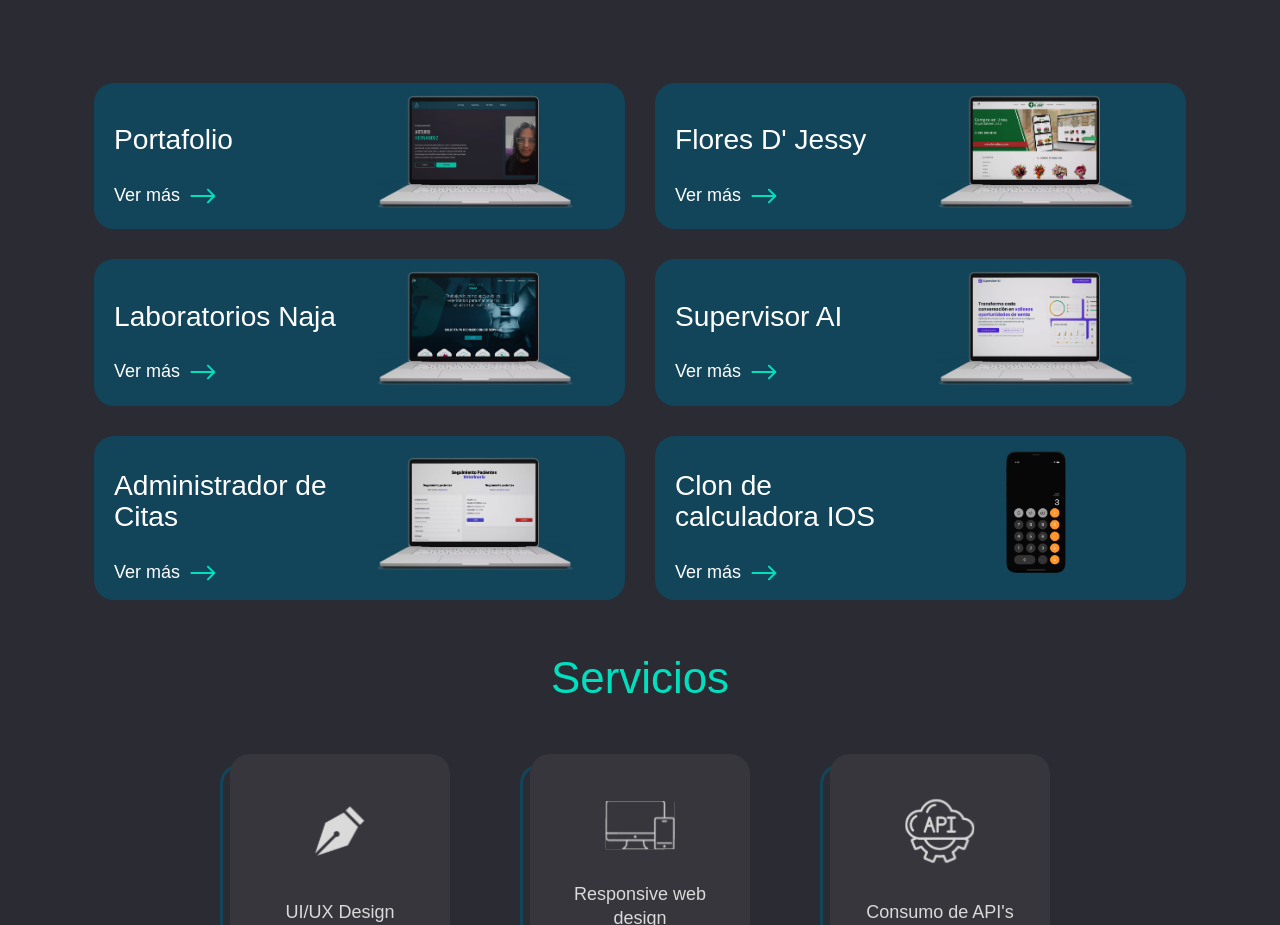
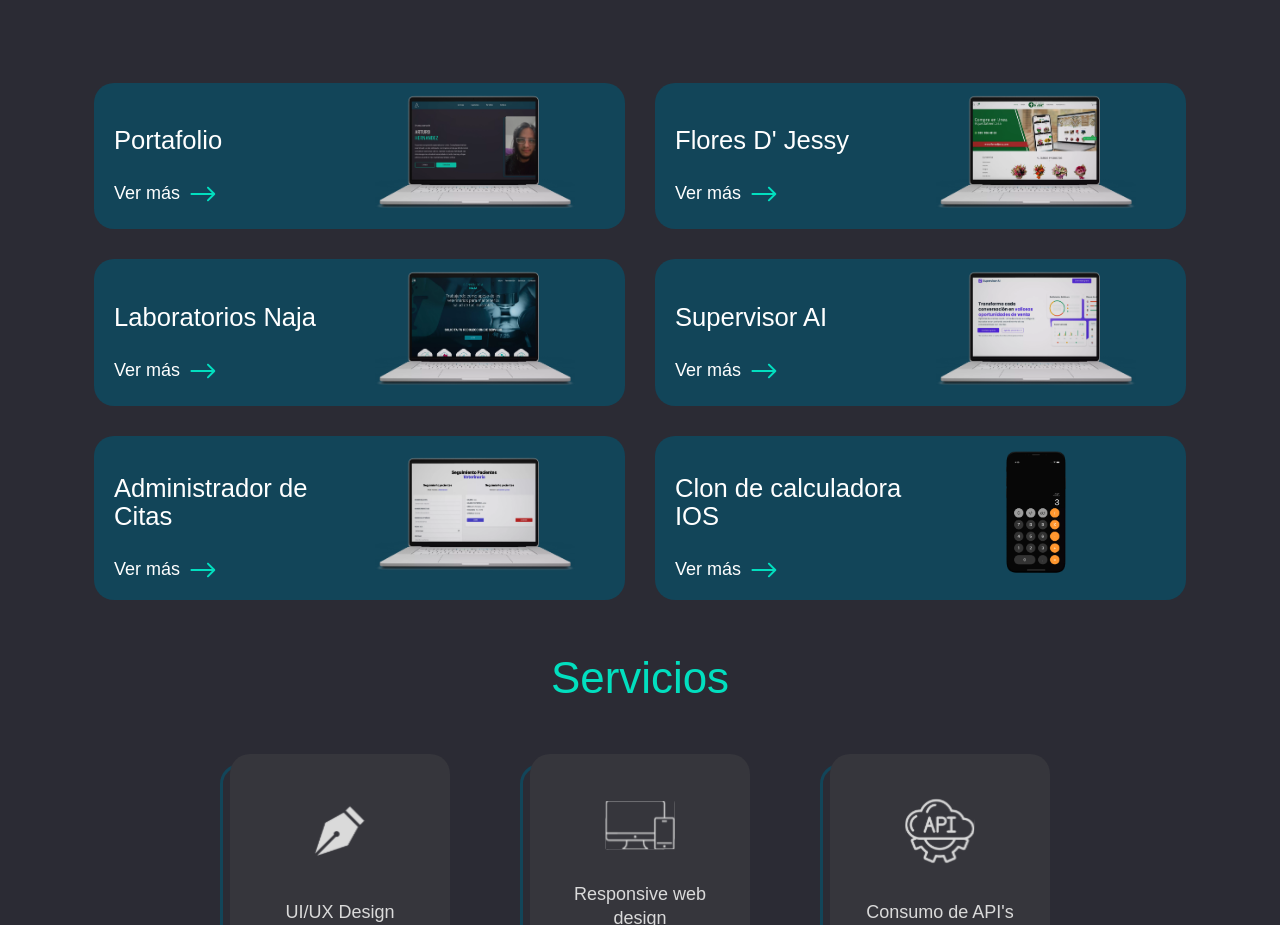
Before and after one commit to Arthy250/portafolio, a React (Create React App) app: page / in a window 1280 px wide. Shown: the part 1100-2025 px from the top of the page. Built offline with nearby package versions, Linux system fonts and the light colour scheme; a web font is replaced by a local one.

Commit message:
ajuste fuente proyectos

```diff
--- a/src/styles/proyectos.scss
+++ b/src/styles/proyectos.scss
@@ -89,6 +89,7 @@
         h4{
             margin: 24px 0;
             font-weight: 500;
+            font-size: min(max(20px, 2vw), 28px);
         }
         a{
             display: flex;
```
